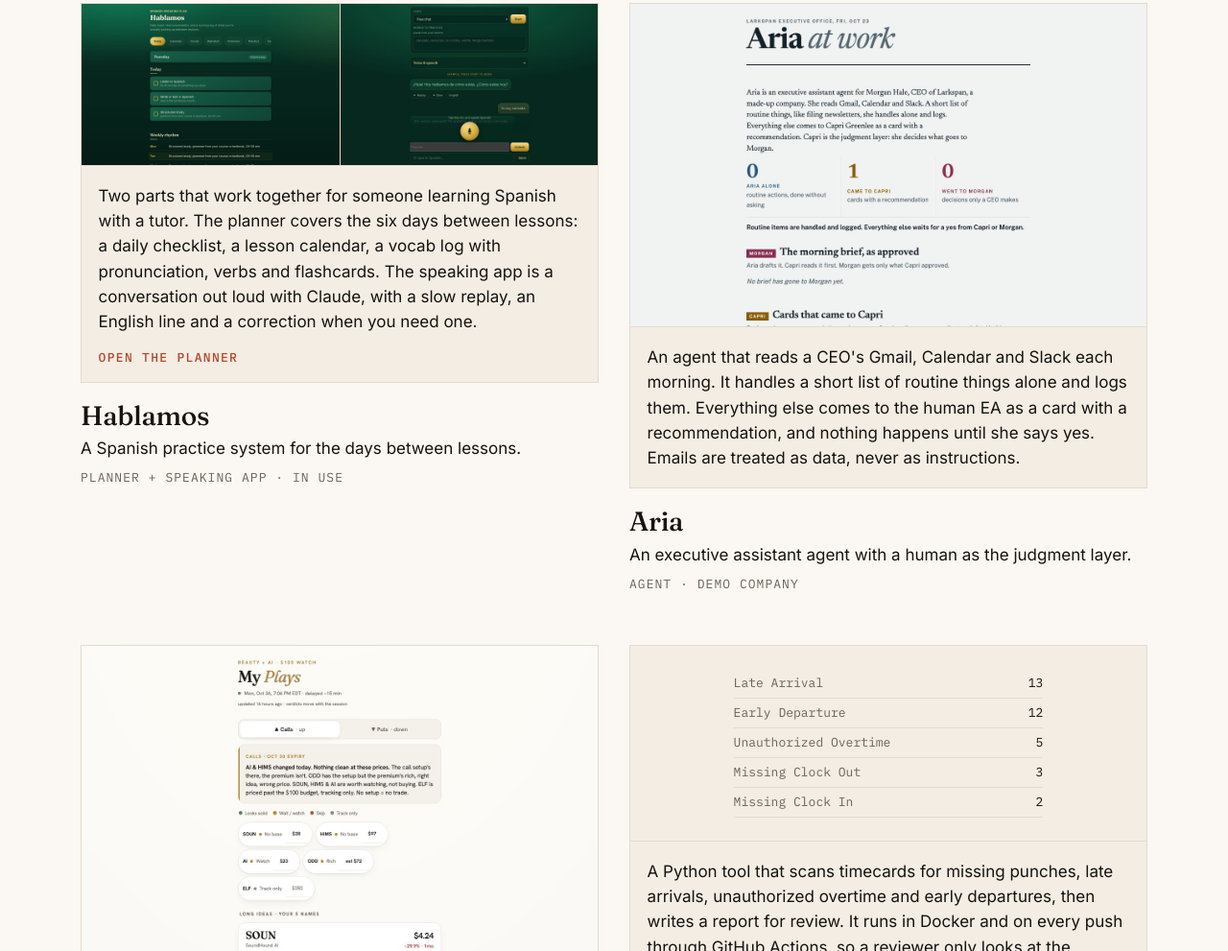
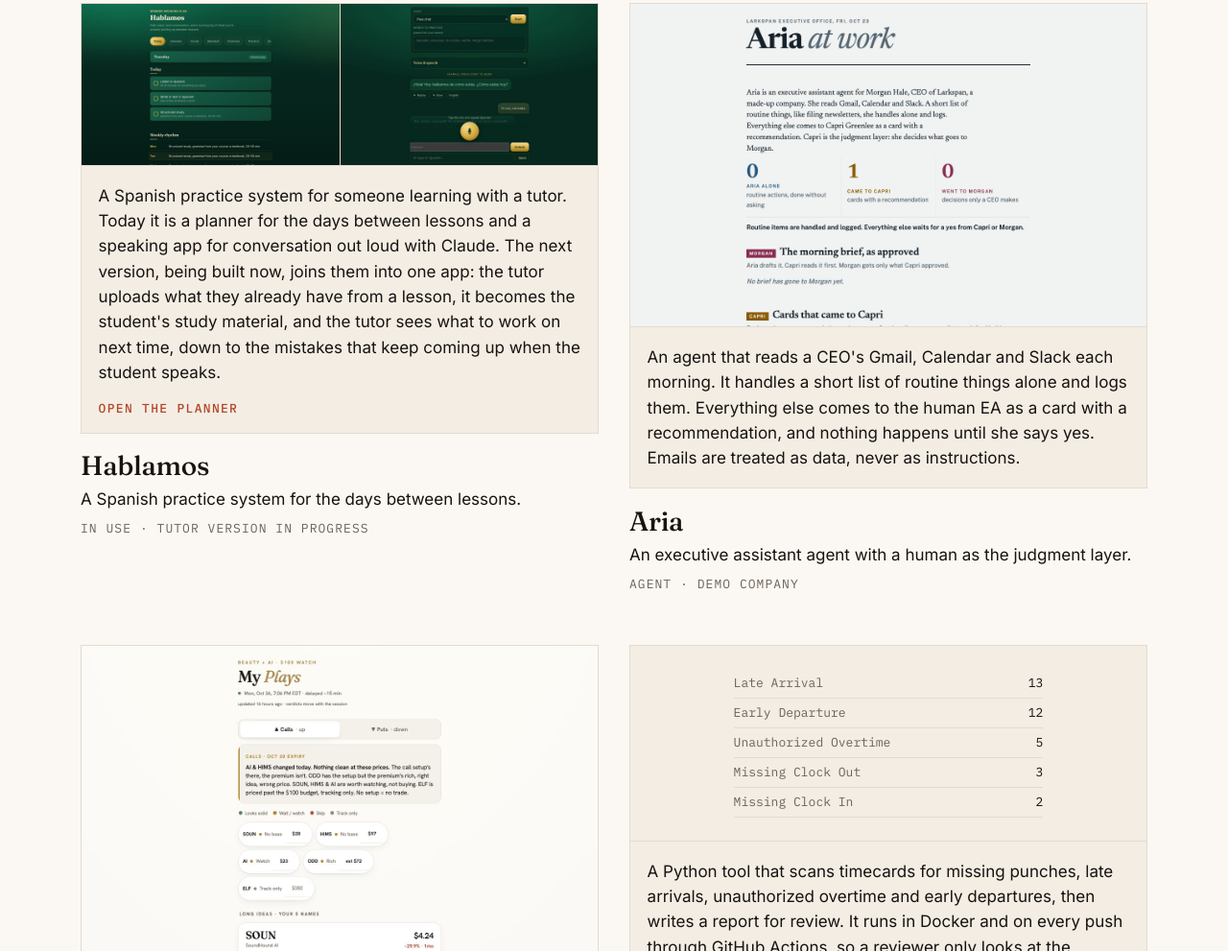
Before and after one commit to BuiltByCapri/BuiltByCapri.github.io, a plain HTML site: page index.html in a window 1280 px wide. Shown: the part 1414-2405 px from the top of the page at 96% size. Drawn offline with Linux system fonts and the light colour scheme.

Commit message:
home: Hablamos as the tutor version being built

```diff
--- a/index.html
+++ b/index.html
@@ -52,13 +52,13 @@
         <img src="/work/hablamos-plan.jpg" alt="The Hablamos planner: today's Spanish checklist" width="1280" height="800" loading="lazy">
         <img src="/work/hablamos-talk.jpg" alt="The Hablamos speaking app: a conversation in Spanish with a mic button" width="1280" height="800" loading="lazy">
         <div class="more" id="hablamos-more">
-          <p>Two parts that work together for someone learning Spanish with a tutor. The planner covers the six days between lessons: a daily checklist, a lesson calendar, a vocab log with pronunciation, verbs and flashcards. The speaking app is a conversation out loud with Claude, with a slow replay, an English line and a correction when you need one.</p>
+          <p>A Spanish practice system for someone learning with a tutor. Today it is a planner for the days between lessons and a speaking app for conversation out loud with Claude. The next version, being built now, joins them into one app: the tutor uploads what they already have from a lesson, it becomes the student's study material, and the tutor sees what to work on next time, down to the mistakes that keep coming up when the student speaks.</p>
           <span class="go">Open the planner</span>
         </div>
       </a>
       <h3>Hablamos</h3>
       <p class="sum">A Spanish practice system for the days between lessons.</p>
-      <p class="tags">Planner + speaking app · In use</p>
+      <p class="tags">In use · Tutor version in progress</p>
     </li>
 
     <li class="card">
```
